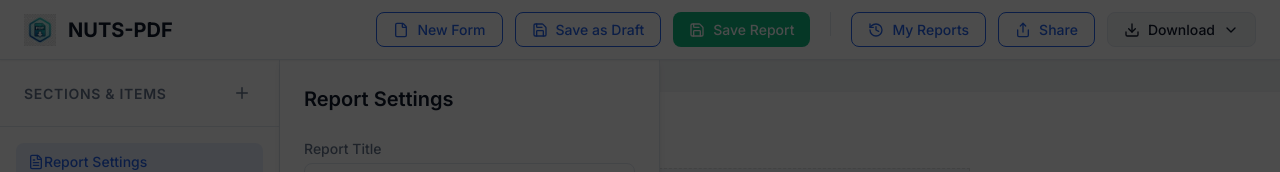
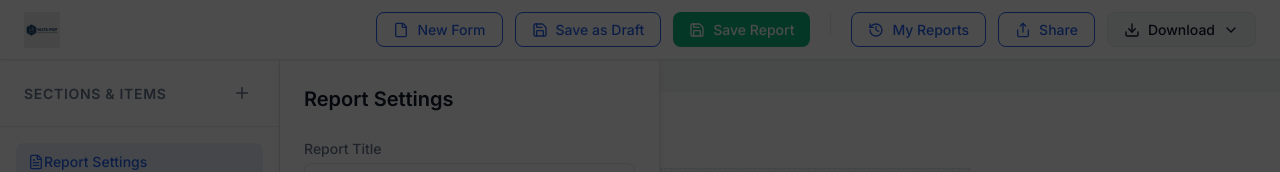
Before and after one commit to shivakrishna69/pdf-maker, a React (Vite) app: page / in a window 1280 px wide. Shown: the top 172 px of the page. Built offline with nearby package versions, Linux system fonts and the light colour scheme.

Commit message:
Correct logo placement, set favicon, and use nanoid for sharing

```diff
--- a/api/share.ts
+++ b/api/share.ts
@@ -15,7 +15,7 @@ export default async function handler(req: VercelRequest, res: VercelResponse) {
                 .replace(/[^a-z0-9]+/g, '-')
                 .replace(/(^-|-$)/g, '');
 
-            const slug = `${baseSlug || 'report'}-${Math.random().toString(36).substring(2, 8)}`;
+            const slug = `${baseSlug || 'report'}-${nanoid(10)}`;
 
             const result = await sql`
         INSERT INTO reports (slug, report_title, content)
--- a/index.html
+++ b/index.html
@@ -1,13 +1,16 @@
 <!doctype html>
 <html lang="en">
+
 <head>
   <meta charset="UTF-8" />
-    <link rel="icon" type="image/svg+xml" href="/vite.svg" />
+  <link rel="icon" type="image/png" href="/logo-site.png" />
   <meta name="viewport" content="width=device-width, initial-scale=1.0" />
-    <title>pdf-maker</title>
+  <title>NUTS-PDF | Seamless PDF Management</title>
 </head>
+
 <body>
   <div id="root"></div>
   <script type="module" src="/src/main.tsx"></script>
 </body>
+
 </html>
--- a/src/components/Layout/Layout.tsx
+++ b/src/components/Layout/Layout.tsx
@@ -92,8 +92,7 @@ export const Layout: React.FC<{ children?: React.ReactNode }> = ({ children }) =
         <div className="layout-container">
             <header className="layout-header no-print">
                 <div className="layout-logo" style={{ display: 'flex', alignItems: 'center', gap: '0.75rem' }}>
-                    <img src="/logo-site.png" alt="NUTS-PDF" style={{ height: '32px', width: 'auto' }} />
-                    <span style={{ fontWeight: 700, fontSize: '1.25rem', color: 'var(--color-primary)' }}>NUTS-PDF</span>
+                    <img src="/logo-report-default.png" alt="NUTS-PDF" style={{ height: '36px', width: 'auto' }} />
                 </div>
                 <div className="layout-actions">
                     <button
```
Lines whose indentation alone changed are shown as unchanged.
